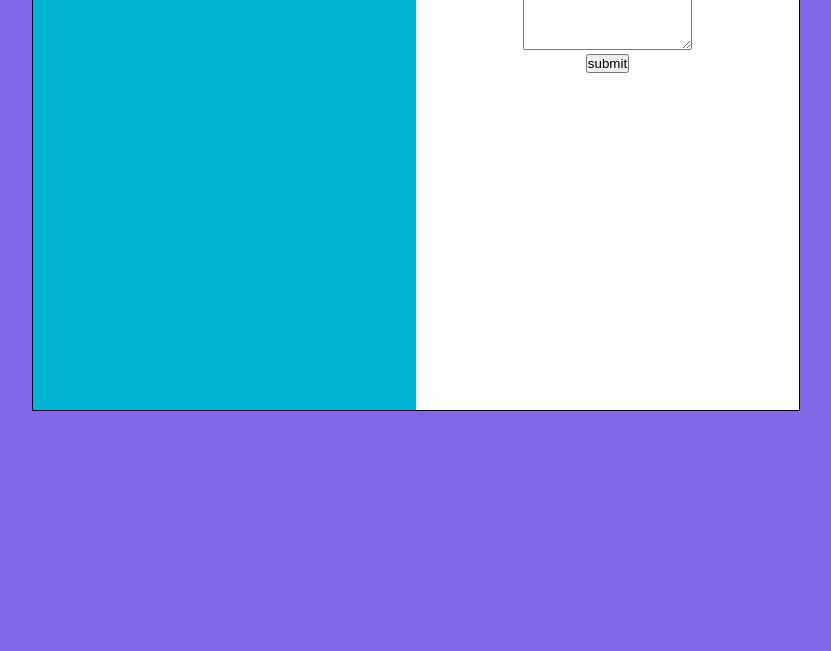
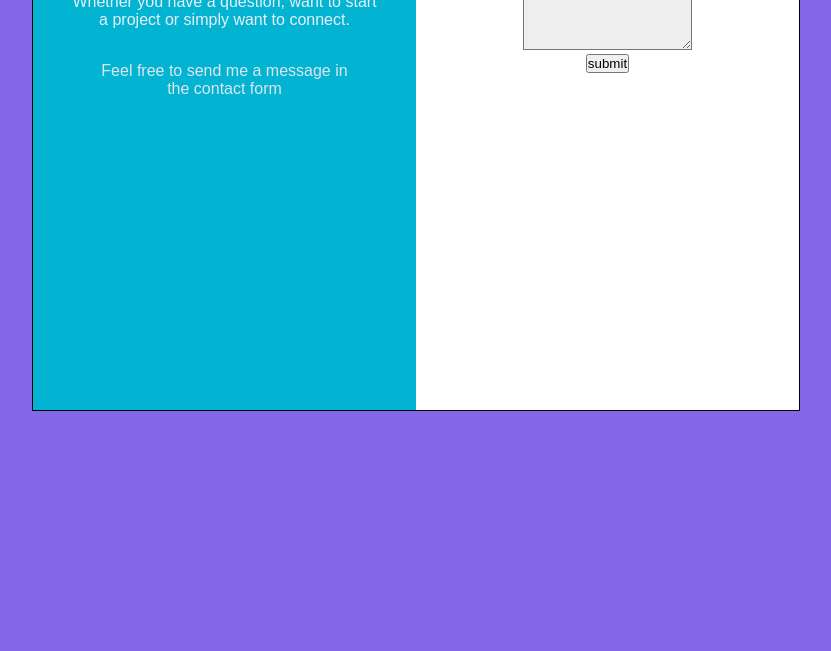
Before and after one commit to AyaSaber33/NTI-Session1-Task, a plain HTML site: page index.html in a window 1280 px wide. Shown: the part 200-851 px from the top of the page, without its empty margins (224-1055 px from the left). Drawn offline with Linux system fonts and the light colour scheme.

Commit message:
fix left half in the card

```diff
--- a/index.html
+++ b/index.html
@@ -12,15 +12,15 @@
 
             <div id="leftHalf">
                 <div id="leftContent">
-                    <h1> let's chat</h1>
-                    <p>whether you have a question, want to start a project or simply want to connect.</p>
+                    <h1> Let's Chat</h1>
+                    <p id="paragraph1">Whether you have a question, want to start a project or simply want to connect.</p>
                     <br>
-                    <p>feel free to send me a message in the contact form</p>
+                    <p id="paragraph2">Feel free to send me a message in the contact form</p>
                 </div>
             </div><div id="rightHalf">
                 <div id="rightContent">
                     <h2> contact</h2>
-                    <p>*requird</p>
+                    <p id="required">*requird</p>
                     <form>
                         <input type="text" placeholder="Name*"> <br>
                         <input type="Email" placeholder="Email*"><br>
--- a/style.css
+++ b/style.css
@@ -54,3 +54,19 @@ margin: auto;
 text-align: center;
 margin: auto;
 }
+h1{
+    color:rgba(240,246,249,255);
+    padding: 25%;
+    padding-bottom: 0;
+}
+#paragraph1{
+    color:rgba(230,240,249,100);
+    padding: 2% 10%;
+}
+#paragraph2{
+    color:rgba(220,230,239,100);
+    padding: 2% 15%;
+}
+textarea{
+ background-color: rgba(238,238,238,255);
+}
```
